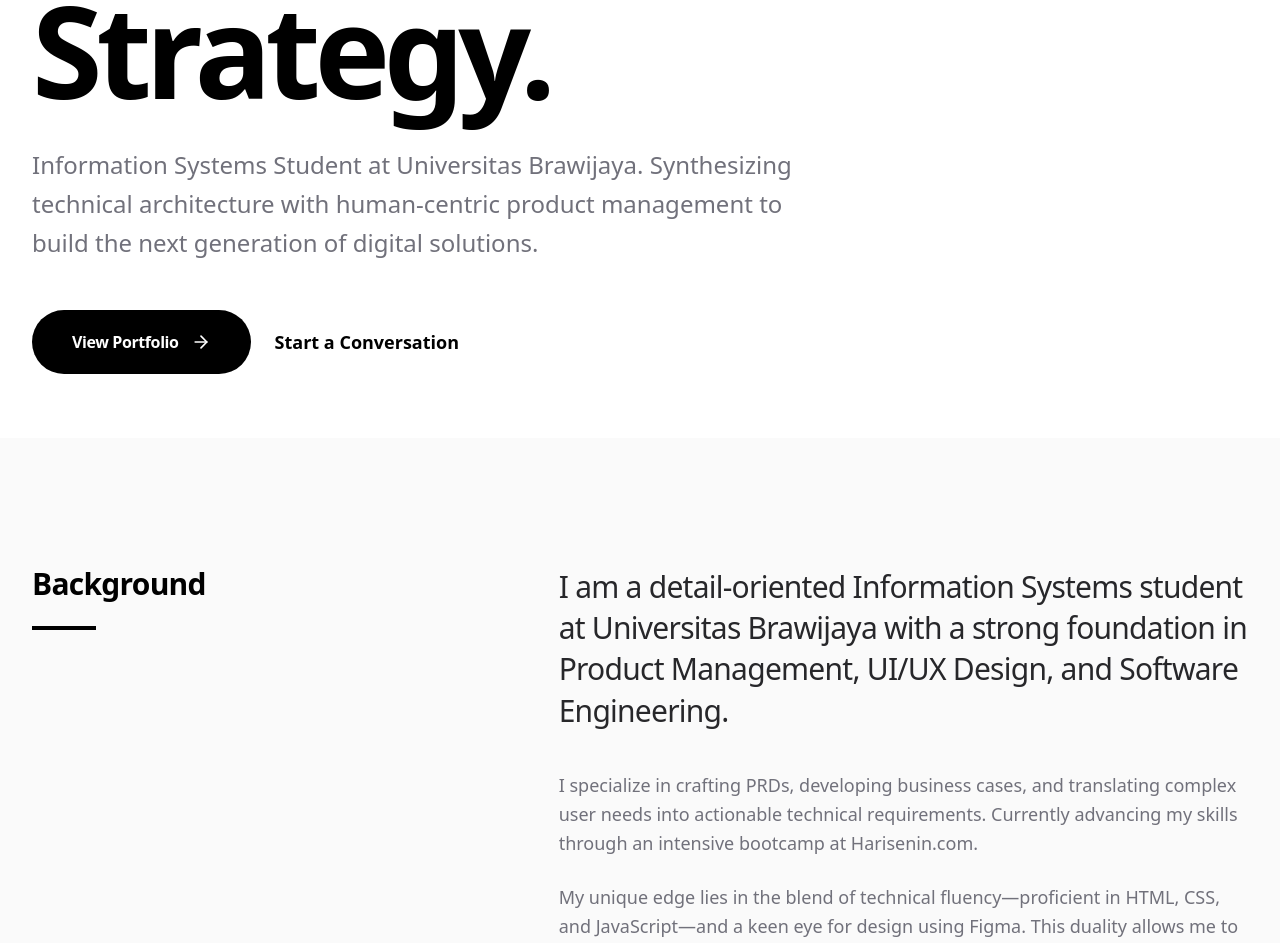
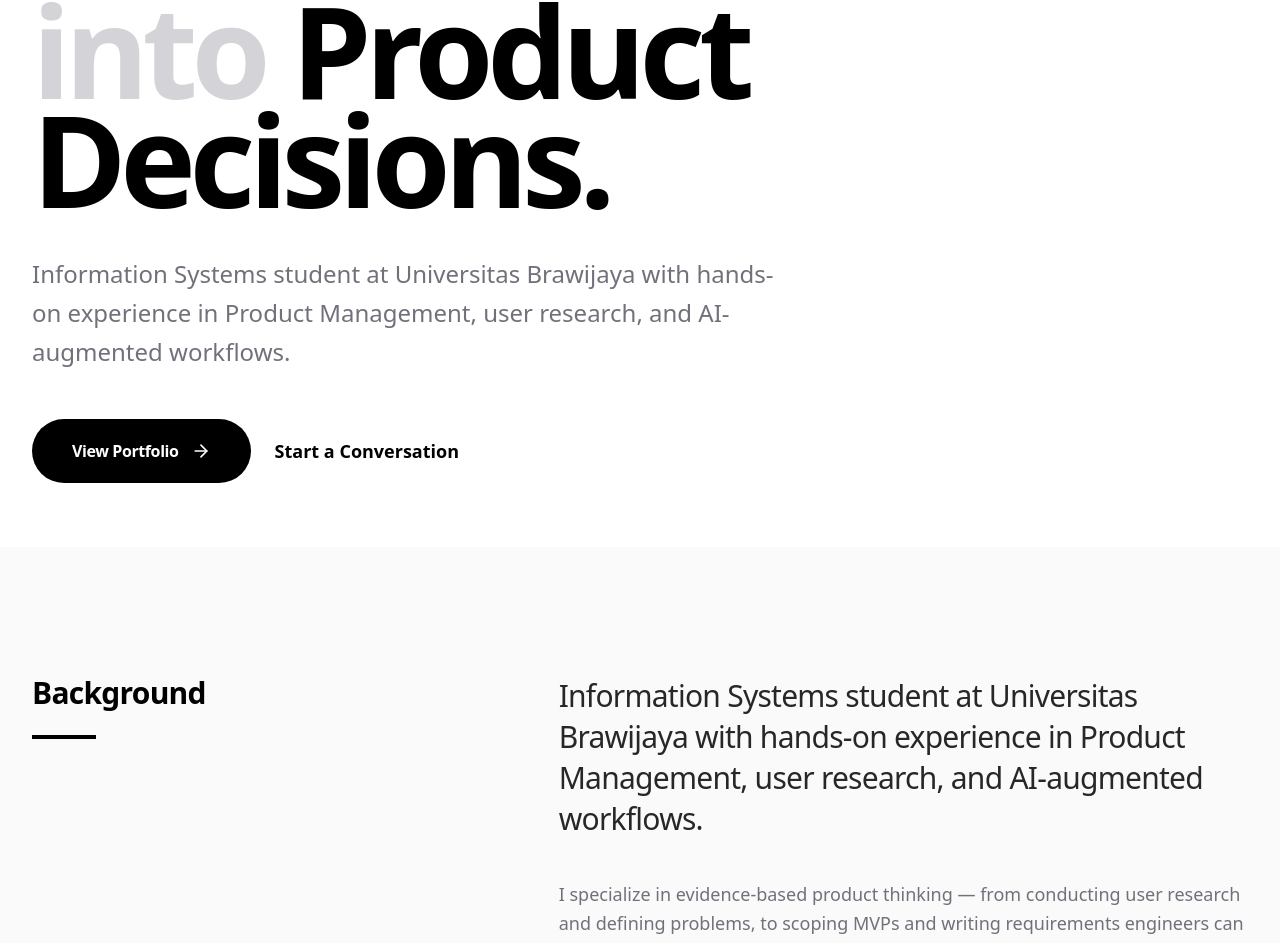
Before and after one commit to Nick-Wilsan/Portfolio-Website, a React (Vite) app: page / in a window 1280 px wide. Shown: the part 385-1328 px from the top of the page. Built offline with nearby package versions, Linux system fonts and the light colour scheme.

Commit message:
Change Content

```diff
--- a/src/App.tsx
+++ b/src/App.tsx
@@ -116,11 +116,11 @@ const Hero = () => {
             Product Management Trainee at Harisenin.com
           </span>
           <h1 className="text-5xl sm:text-6xl md:text-8xl lg:text-9xl font-bold leading-[1.1] md:leading-[0.85] tracking-tighter mb-8 md:mb-10 text-black">
-            Bridging Systems <br className="hidden md:block" />
-            <span className="text-zinc-300 md:inline block">&</span> Product Strategy.
+            Turning User Problems <br className="hidden md:block" />
+            <span className="text-zinc-300 md:inline block">into</span> Product Decisions.
           </h1>
           <p className="text-lg sm:text-xl md:text-2xl max-w-3xl text-zinc-500 leading-relaxed mb-10 md:mb-12">
-            Information Systems Student at Universitas Brawijaya. Synthesizing technical architecture with human-centric product management to build the next generation of digital solutions.
+            Information Systems student at Universitas Brawijaya with hands-on experience in Product Management, user research, and AI-augmented workflows.
           </p>
           <div className="flex flex-col sm:flex-row flex-wrap gap-4 sm:gap-6 items-start sm:items-center">
             <a
@@ -160,14 +160,14 @@ const Background = () => {
               transition={{ duration: 0.6 }}
             >
               <p className="text-xl sm:text-2xl md:text-3xl leading-snug text-zinc-800 mb-8 md:mb-10 font-medium tracking-tight">
-                I am a detail-oriented Information Systems student at Universitas Brawijaya with a strong foundation in Product Management, UI/UX Design, and Software Engineering.
+                Information Systems student at Universitas Brawijaya with hands-on experience in Product Management, user research, and AI-augmented workflows.
               </p>
               <div className="space-y-6 text-zinc-500 leading-relaxed text-base sm:text-lg">
                 <p>
-                  I specialize in crafting PRDs, developing business cases, and translating complex user needs into actionable technical requirements. Currently advancing my skills through an intensive bootcamp at Harisenin.com.
+                  I specialize in evidence-based product thinking — from conducting user research and defining problems, to scoping MVPs and writing requirements engineers can actually build to. Currently advancing through an intensive PM bootcamp at Harisenin.com.
                 </p>
                 <p>
-                  My unique edge lies in the blend of technical fluency—proficient in HTML, CSS, and JavaScript—and a keen eye for design using Figma. This duality allows me to bridge the gap between engineering possibilities and user-centric solutions.
+                  My edge: I integrate AI tools into every stage of the PM workflow, and I bring enough technical depth to write ML-informed acceptance criteria — not just feature wishlists.
                 </p>
               </div>
             </motion.div>
```
